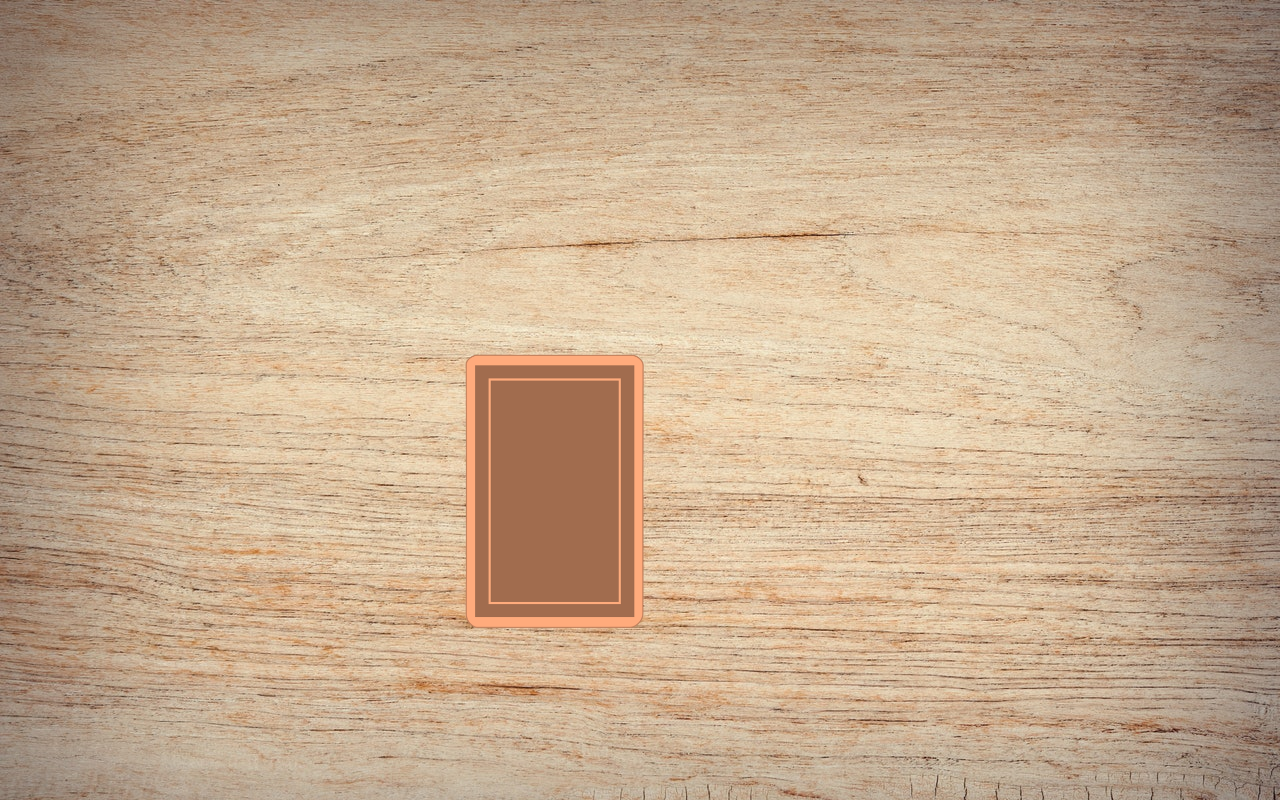
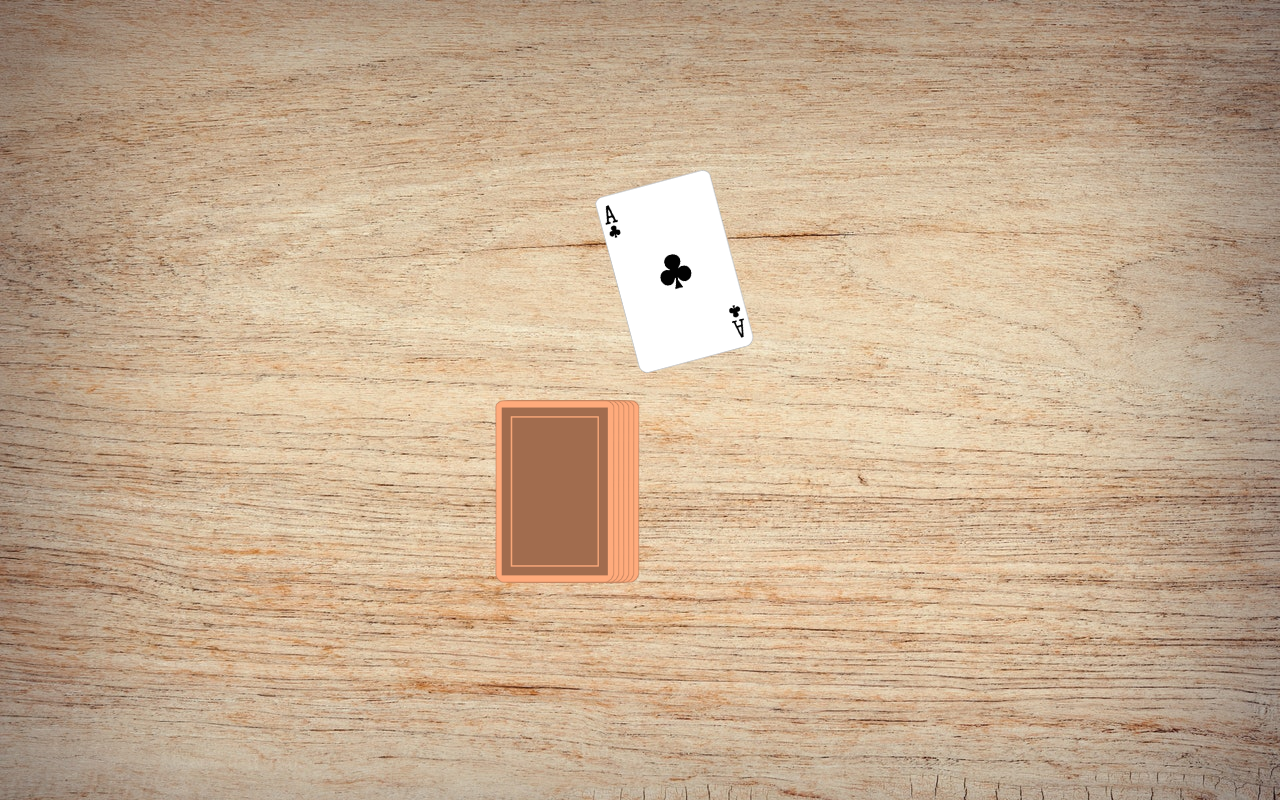
Before and after one commit to D1m1tr1e/Ring-of-Fire, an Angular app in the folder ringoffire/: page /game in a window 1280 px wide. Both pictures are taken after a click on the picture 555 px from the left and 491 px from the top of the page. Built offline with nearby package versions, Linux system fonts and the light colour scheme.

Commit message:
added animation for the first card

```diff
--- a/ringoffire/src/app/game/game.component.html
+++ b/ringoffire/src/app/game/game.component.html
@@ -3,8 +3,11 @@
         <img *ngFor="let cards of [0,1,2,3,4]; let i = index;" [ngStyle]="{'right.px': i * 5}"
             src="./../../assets/img/cards/card_cover.png" alt="">
 
-        <img (click)="takeCard()" [class.pick-card]="pickCardAnimation" class="top-card" style="right: 25px;"
+        <img (click)="takeCard()" class="top-card" style="right: 25px;"
             src="./../../assets/img/cards/card_cover.png" alt="">
+
+            <img (click)="takeCard()" *ngIf="pickCardAnimation" class="pick-card" style="right: 25px;"
+            src="./../../assets/img/cards/clubs_1.png" alt="">
     </div>
 
 
--- a/ringoffire/src/app/game/game.component.scss
+++ b/ringoffire/src/app/game/game.component.scss
@@ -1,4 +1,4 @@
-.field{
+.field {
     width: 100dvw;
     height: 100dvh;
     background-image: url('./../../assets/img/board.jpg');
@@ -8,23 +8,45 @@
     align-items: center;
 }
 
-.card-stack{
+.card-stack {
     position: relative;
-    >img{
+
+    >img {
         position: absolute;
         width: 120px;
     }
 }
 
-.top-card{
+.top-card {
     cursor: pointer;
     transition: all 125ms ease-in-out;
-    &:hover{
+
+    &:hover {
         transform: scale(1.1) translateY(-10px);
     }
 }
 
-.pick-card{
-    transition: all 125ms ease-in-out;
-    transform: scale(1.5) !important;
+.pick-card {
+    animation: pick-card-animation 1.5s ease-in-out;
+    transform: scale(1.0) translateX(120px) translateY(-220px) rotate(-15deg);
+
 }
+
+@keyframes pick-card-animation {
+    0% {
+        transform: scale(1);
+    }
+
+    40% {
+        transform: scale(1.6);
+    }
+
+    50% {
+        transform: scale(1.6);
+    }
+
+
+    100% {
+        transform: scale(1.0) translateX(120px) translateY(-220px) rotate(-15deg);
+    }
+}
--- a/ringoffire/src/app/game/game.component.ts
+++ b/ringoffire/src/app/game/game.component.ts
@@ -6,7 +6,7 @@
   standalone: true,
   imports: [CommonModule],
   templateUrl: './game.component.html',
-  styleUrl: './game.component.scss'
+  styleUrls: ['./game.component.scss']
 })
 export class GameComponent {
   pickCardAnimation = false;
```
